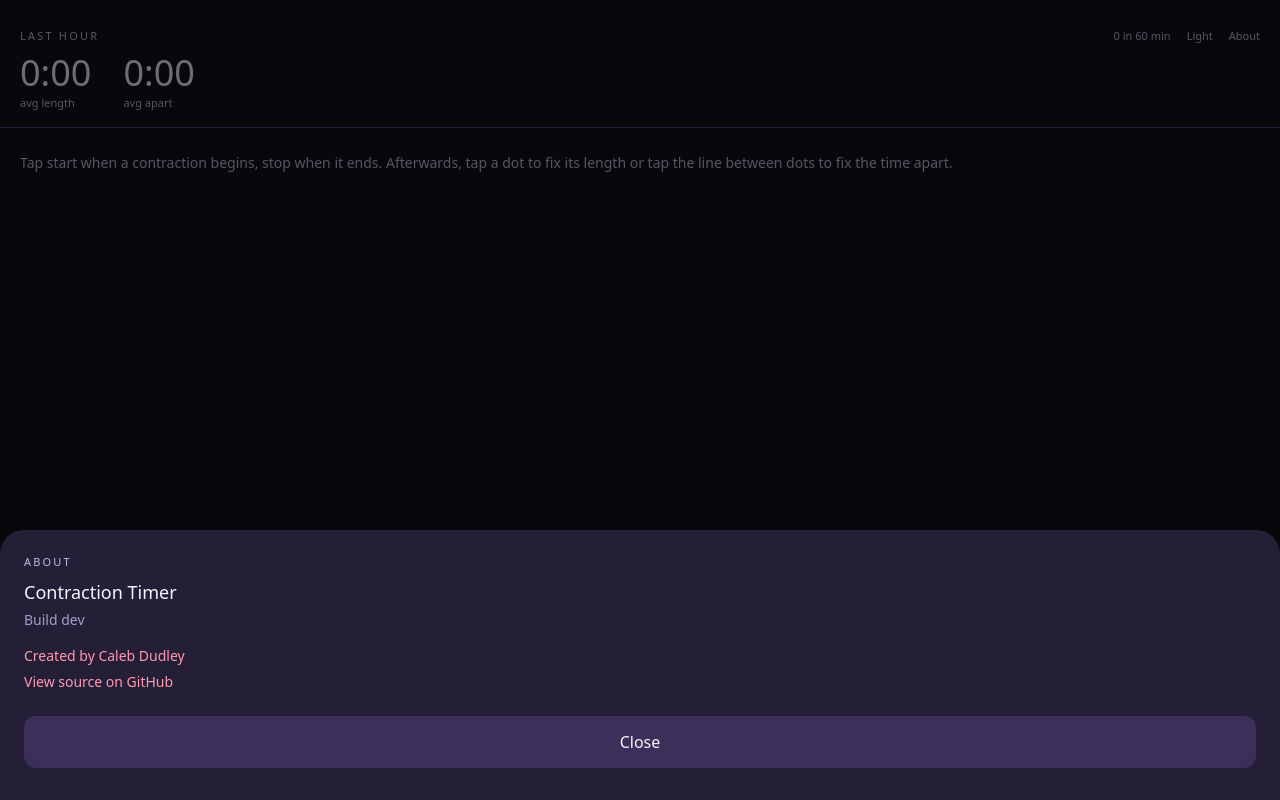
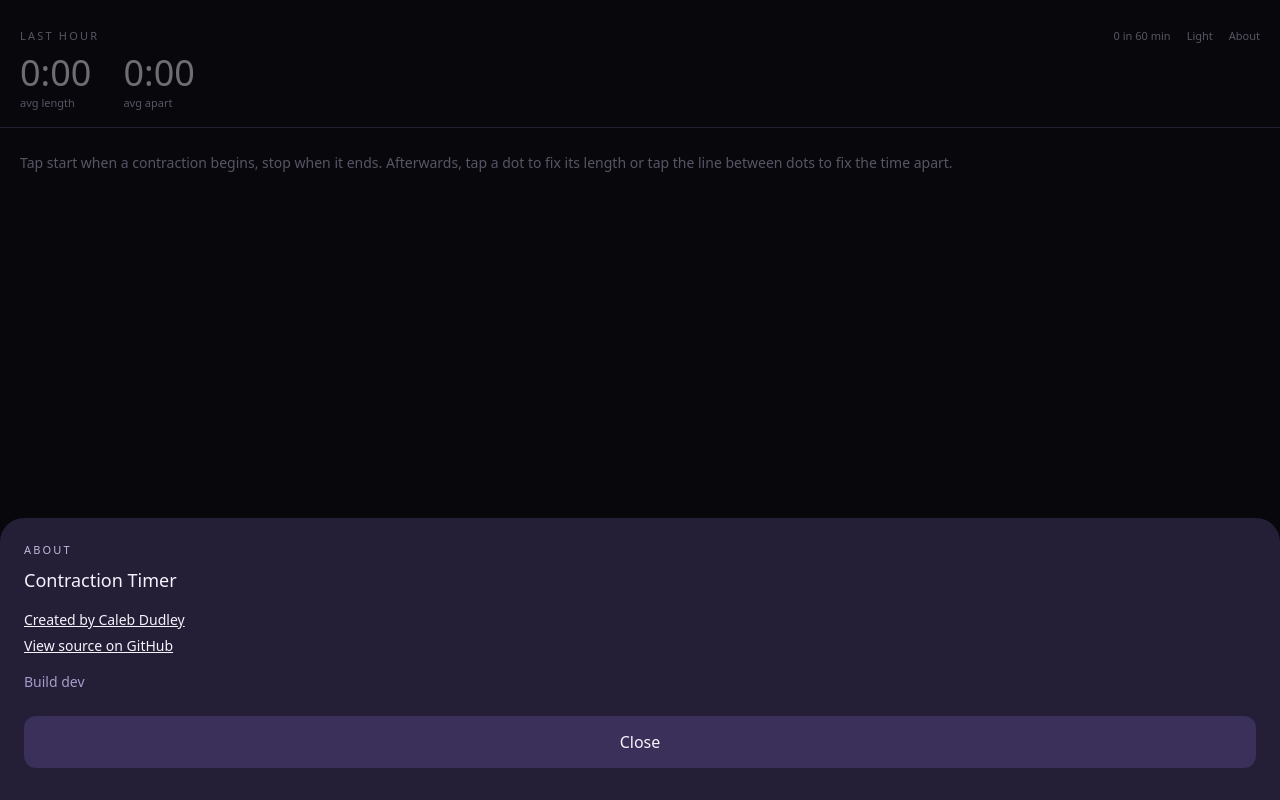
Before and after one commit to ca1ebd/contraction-timer, a React (Vite) app: page / in a window 1280 px wide. Both pictures are taken after a click on the button "About". Built offline with nearby package versions, Linux system fonts and the light colour scheme.

Commit message:
Style pass on the About sheet links
Underline the links so they read as tappable, drop the accent
(pink/red) color in favor of the normal text color, and move the
build stamp to the bottom of the sheet.

```diff
--- a/src/ContractionTimer.tsx
+++ b/src/ContractionTimer.tsx
@@ -416,14 +416,13 @@ export default function ContractionTimer() {
           >
             <div className="ct-muted text-[11px] uppercase tracking-[0.2em] font-medium">About</div>
             <div className="text-lg font-medium mt-2">Contraction Timer</div>
-            <div className="ct-faint text-sm tabular-nums mt-1">Build {BUILD_ID}</div>
 
             <div className="mt-4 flex flex-col gap-1.5">
               <a
                 href="https://www.linkedin.com/in/dudleycaleb/"
                 target="_blank"
                 rel="noopener noreferrer"
-                className="ct-accent text-sm"
+                className="text-sm underline"
               >
                 Created by Caleb Dudley
               </a>
@@ -431,11 +430,13 @@ export default function ContractionTimer() {
                 href="https://github.com/ca1ebd/contraction-timer"
                 target="_blank"
                 rel="noopener noreferrer"
-                className="ct-accent text-sm"
+                className="text-sm underline"
               >
                 View source on GitHub
               </a>
             </div>
+
+            <div className="ct-faint text-sm tabular-nums mt-4">Build {BUILD_ID}</div>
 
             <button
               onClick={() => setShowAbout(false)}
```
